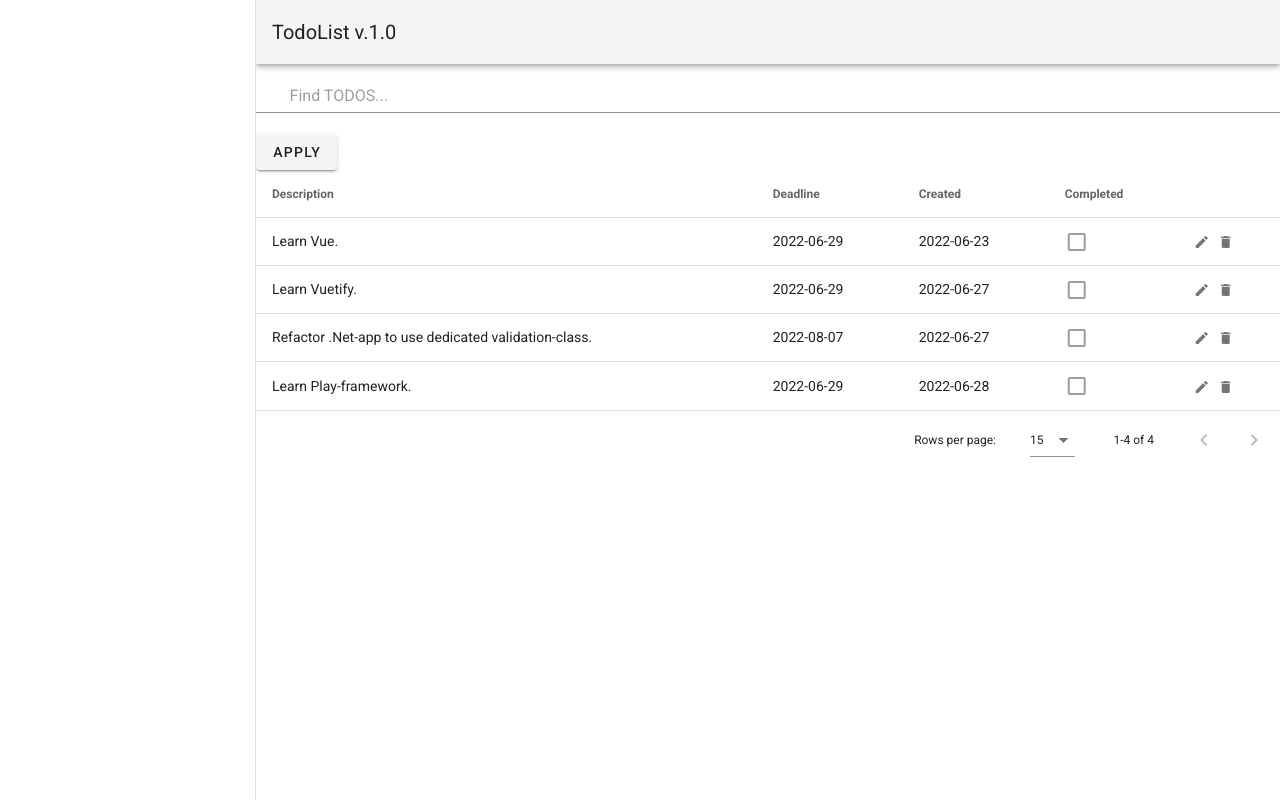
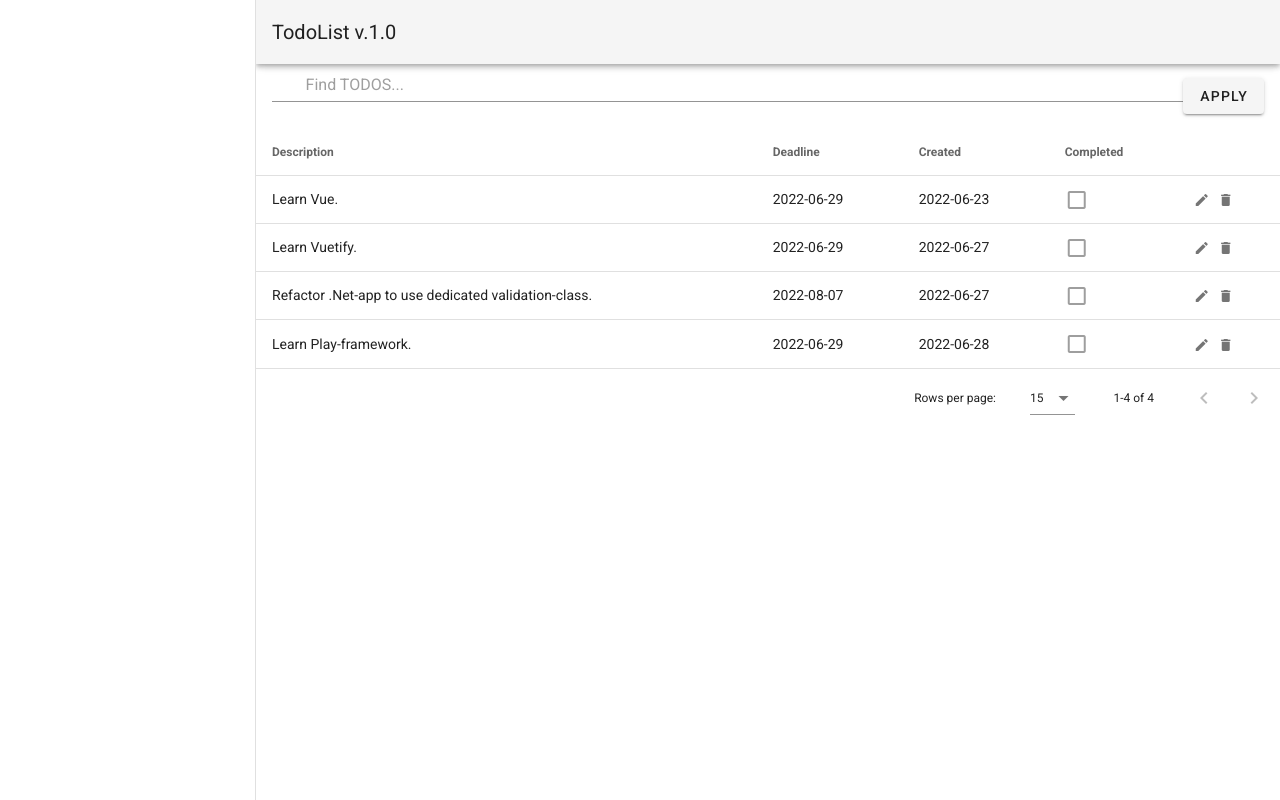
Before and after one commit to Fiend21/arbetsprov, a Vue app: page / in a window 1280 px wide. Built offline with nearby package versions, Linux system fonts and the light colour scheme.

Commit message:
v-toolbar

```diff
--- a/src/components/TodoList.vue
+++ b/src/components/TodoList.vue
@@ -1,8 +1,10 @@
 <template>
     <v-data-table :headers="headers" :items="todos" :item-key="id" :items-per-page="15" class="-1" :search="search">
         <template v-slot:top>
+            <v-toolbar flat>
             <v-text-field id="search" v-model="search" placeholder="Find TODOS..."></v-text-field>
             <v-btn>Apply</v-btn>
+            </v-toolbar>
         </template>
 
         <template v-slot:item.completed="{ item }">
@@ -44,6 +46,7 @@ export default {
                 },
 
 
+
                 {
                     text: 'Completed',
                     sortable: false,
```
